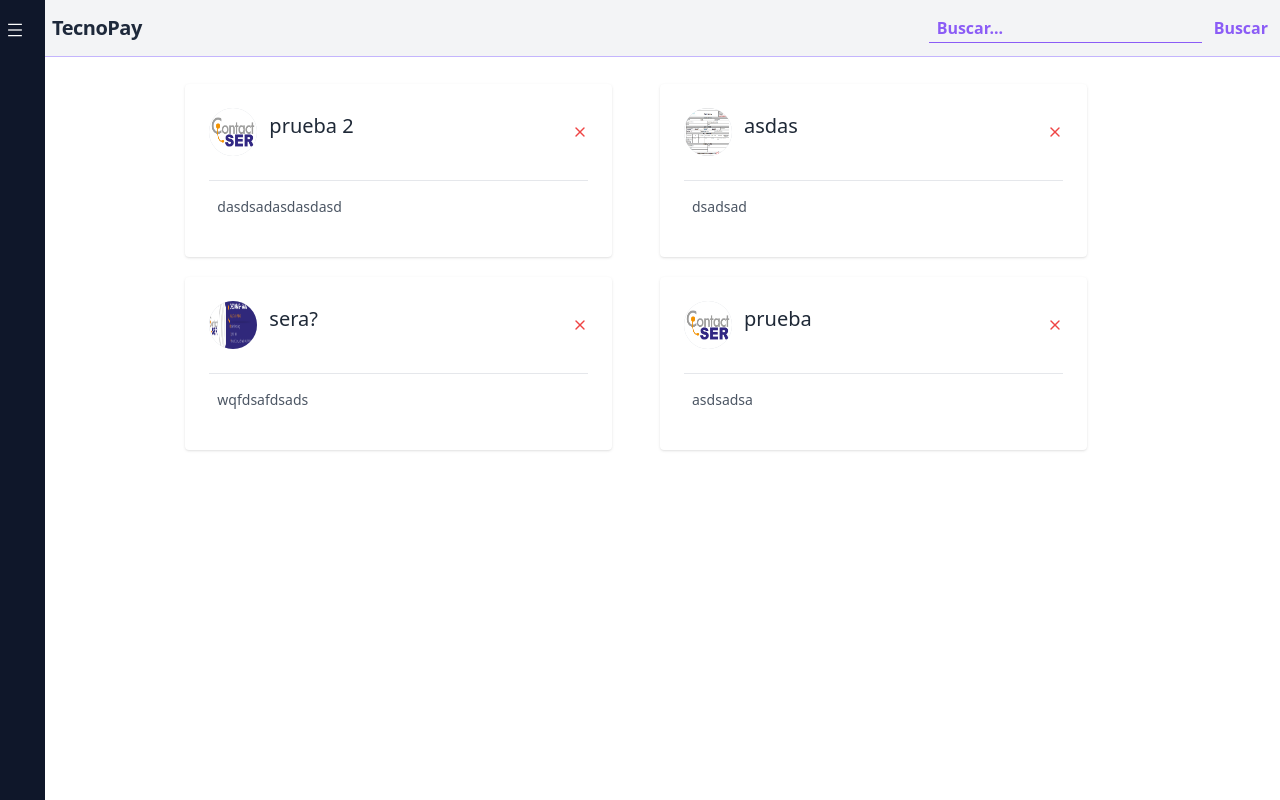
After one commit to Nestor182002/Ecommerce, a Django app: page /recentview/ in a window 1280 px wide. The commit adds this page. Run offline with Django 3.2, Linux system fonts and the light colour scheme; a user stored in the database is signed in; data comes from the database, SQL or seed files in the repository; both versions use the stored data as it was after the commit; some libraries are stand-ins or nearby versions.

Commit message:
modificacion del diseño y vistas recientes de los productos visitados

```diff
--- a/ecommerce/products/models.py
+++ b/ecommerce/products/models.py
@@ -23,3 +23,6 @@ class ProductsViewRecentList(models.Model):
 
     def __str__(self):
         return f"{self.pk}"
+
+    class Meta:
+        ordering = ['-pk']
--- a/ecommerce/products/urls.py
+++ b/ecommerce/products/urls.py
@@ -1,9 +1,10 @@
 from django.urls import path
 
-from products.views import ProductsView,DetailProducts
+from products.views import ProductsView,DetailProducts,RecentViewProduct
 
 
 urlpatterns = [
 path('inicio/',ProductsView.as_view(),name='products'),
-path('products/<int:pk>',DetailProducts,name='detail_products')
+path('products/<int:pk>',DetailProducts,name='detail_products'),
+path('recentview/',RecentViewProduct.as_view(),name='recent')
 ]
--- a/ecommerce/products/views.py
+++ b/ecommerce/products/views.py
@@ -46,6 +46,9 @@ def DetailProducts(request,pk):
         raise Http404("Products does not exist")
     return render(request, 'products/detailproducts.html', {'object': Product_Detail})
 
-# class DetailProducts(DetailView):
-#     model=Products
-#     template_name='products/detailproducts.html'
+class RecentViewProduct(View):
+
+    def get(self, request, *args, **kwargs):
+        user=request.user
+        recent=ProductsViewRecentList.objects.filter(recent_user=user,active=True)
+        return render(request, 'products/recentproducts.html', {'recents': recent})
--- a/ecommerce/templates/base/base.html
+++ b/ecommerce/templates/base/base.html
@@ -28,18 +28,18 @@
 </head>
 <body>
   <!--nav-->
-  <nav class="flex items-center justify-between  bg-violet-700	 p-3 absolute w-full">
+  <nav class="flex items-center justify-between  bg-gray-100 p-3 absolute w-full border-b border-violet-300">
     <div class="flex items-center flex-shrink-0 text-white mr-6">
       <svg class="fill-current h-8 w-8 mr-2" width="54" height="54" viewBox="0 0 54 54" xmlns="http://www.w3.org/2000/svg"><path d="M13.5 22.1c1.8-7.2 6.3-10.8 13.5-10.8 10.8 0 12.15 8.1 17.55 9.45 3.6.9 6.75-.45 9.45-4.05-1.8 7.2-6.3 10.8-13.5 10.8-10.8 0-12.15-8.1-17.55-9.45-3.6-.9-6.75.45-9.45 4.05zM0 38.3c1.8-7.2 6.3-10.8 13.5-10.8 10.8 0 12.15 8.1 17.55 9.45 3.6.9 6.75-.45 9.45-4.05-1.8 7.2-6.3 10.8-13.5 10.8-10.8 0-12.15-8.1-17.55-9.45-3.6-.9-6.75.45-9.45 4.05z"/></svg>
-      <span class="font-extrabold text-xl tracking-tight text-xl">TecnoPay</span>
+      <span class="font-semibold text-xl tracking-tight text-2xl text-slate-800	">TecnoPay</span>
     </div>
 
     <div class="flex buscador flex-row">
 
-    <div class=" relative mr-3 md:mr-0 md:block">
-      <input type="text" id="email-adress-icon" class="block p-2 pl-10 w-full text-gray-900 bg-gray-50 rounded-lg border border-gray-300 sm:text-sm focus:ring-blue-500 focus:border-blue-500 dark:bg-gray-700 dark:border-gray-600 dark:placeholder-gray-400 dark:text-white dark:focus:ring-blue-500 dark:focus:border-blue-500" placeholder="Buscar Productos...">
+    <div class=" relative mr-3 md:mr-0 md:block border-b border-violet-500">
+      <input id="email-adress-icon" class="appearance-none bg-transparent border-none w-full text-slate-700 mr-3 py-1 px-2 leading-tight focus:outline-none placeholder-violet-500 font-semibold" type="text" placeholder="Buscar..." aria-label="buscar">
     </div>
-    <button class="text-white ml-3 font-semibold" id="buscar">
+    <button class="text-violet-500 ml-3 font-semibold" id="buscar">
       Buscar
     </button>
 
@@ -48,10 +48,10 @@
   </nav>
 
   <!--side bar-->
-    <div class="flex flex-col h-screen p-3 w-60 bg-slate-800	 text-white-800 text-white fixed" id="translate">
+    <div class="flex flex-col h-screen p-3 w-60 bg-slate-900	 text-white-800 text-white fixed" id="translate">
         <div class="space-y-3 border-white">
           <div class="flex items-center justify-between  ">
-            <h2 class="text-violet-500">Settings</h2>
+            <h2 class="text-white font-semibold text-base">Settings</h2>
             <button class="p-2" id="button">
               <svg
                 xmlns="http://www.w3.org/2000/svg"
@@ -72,44 +72,49 @@
                   <svg
                     xmlns="http://www.w3.org/2000/svg"
                     viewBox="0 0 512 512"
-                    class="w-5 h-5 fill-current text-violet-500"
+                    class="w-5 h-5 fill-current text-red-500"
                   >
                     <path
                       d="M469.666,216.45,271.078,33.749a34,34,0,0,0-47.062.98L41.373,217.373,32,226.745V496H208V328h96V496H480V225.958ZM248.038,56.771c.282,0,.108.061-.013.18C247.9,56.832,247.756,56.771,248.038,56.771ZM448,464H336V328a32,32,0,0,0-32-32H208a32,32,0,0,0-32,32V464H64V240L248.038,57.356c.013-.012.014-.023.024-.035L448,240Z"
                     ></path>
                   </svg>
-                  <span>Inicio</span>
+                  <span class="font-semibold">Inicio</span>
                 </a>
               </li>
               <li class="rounded-sm">
                 <a href="#" class="flex items-center p-2 space-x-3 rounded-md">
-                  <svg
-                    xmlns="http://www.w3.org/2000/svg"
-                    viewBox="0 0 512 512"
-                    class="w-5 h-5 fill-current text-violet-500"
-                  >
-                    <path
-                      d="M479.6,399.716l-81.084-81.084-62.368-25.767A175.014,175.014,0,0,0,368,192c0-97.047-78.953-176-176-176S16,94.953,16,192,94.953,368,192,368a175.034,175.034,0,0,0,101.619-32.377l25.7,62.2L400.4,478.911a56,56,0,1,0,79.2-79.195ZM48,192c0-79.4,64.6-144,144-144s144,64.6,144,144S271.4,336,192,336,48,271.4,48,192ZM456.971,456.284a24.028,24.028,0,0,1-33.942,0l-76.572-76.572-23.894-57.835L380.4,345.771l76.573,76.572A24.028,24.028,0,0,1,456.971,456.284Z"
-                    ></path>
-                  </svg>
-                  <span>Carrito</span>
+                  <svg class="h-8 w-5 text-red-500"  width="24" height="24" viewBox="0 0 24 24" stroke-width="2" stroke="currentColor" fill="none" stroke-linecap="round" stroke-linejoin="round">  <path stroke="none" d="M0 0h24v24H0z"/>  <circle cx="9" cy="19" r="2" />  <circle cx="17" cy="19" r="2" />  <path d="M3 3h2l2 12a3 3 0 0 0 3 2h7a3 3 0 0 0 3 -2l1 -7h-15.2" /></svg>
+
+                  <span class="font-semibold">Carrito</span>
                 </a>
               </li>
               <li class="rounded-sm">
                 <a href="#" class="flex items-center p-2 space-x-3 rounded-md">
-                  <svg
-                    xmlns="http://www.w3.org/2000/svg"
-                    viewBox="0 0 512 512"
-                    class="w-5 h-5 fill-current text-violet-500"
-                  >
-                    <path
-                      d="M448.205,392.507c30.519-27.2,47.8-63.455,47.8-101.078,0-39.984-18.718-77.378-52.707-105.3C410.218,158.963,366.432,144,320,144s-90.218,14.963-123.293,42.131C162.718,214.051,144,251.445,144,291.429s18.718,77.378,52.707,105.3c33.075,27.168,76.861,42.13,123.293,42.13,6.187,0,12.412-.273,18.585-.816l10.546,9.141A199.849,199.849,0,0,0,480,496h16V461.943l-4.686-4.685A199.17,199.17,0,0,1,448.205,392.507ZM370.089,423l-21.161-18.341-7.056.865A180.275,180.275,0,0,1,320,406.857c-79.4,0-144-51.781-144-115.428S240.6,176,320,176s144,51.781,144,115.429c0,31.71-15.82,61.314-44.546,83.358l-9.215,7.071,4.252,12.035a231.287,231.287,0,0,0,37.882,67.817A167.839,167.839,0,0,1,370.089,423Z"
-                    ></path>
-                    <path
-                      d="M60.185,317.476a220.491,220.491,0,0,0,34.808-63.023l4.22-11.975-9.207-7.066C62.918,214.626,48,186.728,48,156.857,48,96.833,109.009,48,184,48c55.168,0,102.767,26.43,124.077,64.3,3.957-.192,7.931-.3,11.923-.3q12.027,0,23.834,1.167c-8.235-21.335-22.537-40.811-42.2-56.961C270.072,30.279,228.3,16,184,16S97.928,30.279,66.364,56.206C33.886,82.885,16,118.63,16,156.857c0,35.8,16.352,70.295,45.25,96.243a188.4,188.4,0,0,1-40.563,60.729L16,318.515V352H32a190.643,190.643,0,0,0,85.231-20.125,157.3,157.3,0,0,1-5.071-33.645A158.729,158.729,0,0,1,60.185,317.476Z"
-                    ></path>
+                  <svg class="h-8 w-5 text-red-500"  fill="none" viewBox="0 0 24 24" stroke="currentColor">
+                    <path stroke-linecap="round" stroke-linejoin="round" stroke-width="2" d="M7 21a4 4 0 01-4-4V5a2 2 0 012-2h4a2 2 0 012 2v12a4 4 0 01-4 4zm0 0h12a2 2 0 002-2v-4a2 2 0 00-2-2h-2.343M11 7.343l1.657-1.657a2 2 0 012.828 0l2.829 2.829a2 2 0 010 2.828l-8.486 8.485M7 17h.01"/>
                   </svg>
-                  <span>Categorias</span>
+
+                  <span class="font-semibold">Categorias</span>
+                </a>
+              </li>
+              {% if request.user.is_authenticated  %}
+              <li class="rounded-sm">
+                <a href="#" class="flex items-center p-2 space-x-3 rounded-md">
+                  <svg class="h-8 w-5 text-red-500"  fill="none" viewBox="0 0 24 24" stroke="currentColor">
+                    <path stroke-linecap="round" stroke-linejoin="round" stroke-width="2" d="M12 8c-1.657 0-3 .895-3 2s1.343 2 3 2 3 .895 3 2-1.343 2-3 2m0-8c1.11 0 2.08.402 2.599 1M12 8V7m0 1v8m0 0v1m0-1c-1.11 0-2.08-.402-2.599-1M21 12a9 9 0 11-18 0 9 9 0 0118 0z"/>
+                  </svg>
+                  <span class="font-semibold">Compras</span>
+                </a>
+              </li>
+              {% endif %}
+              <li class="rounded-sm ">
+                <a href="{% url 'recent' %}" class="flex items-center p-2 space-x-3 rounded-md">
+                  <svg class="h-8 w-5 text-red-500"  fill="none" viewBox="0 0 24 24" stroke="currentColor">
+                    <path stroke-linecap="round" stroke-linejoin="round" stroke-width="2" d="M15 12a3 3 0 11-6 0 3 3 0 016 0z"/>
+                    <path stroke-linecap="round" stroke-linejoin="round" stroke-width="2" d="M2.458 12C3.732 7.943 7.523 5 12 5c4.478 0 8.268 2.943 9.542 7-1.274 4.057-5.064 7-9.542 7-4.477 0-8.268-2.943-9.542-7z"/>
+                  </svg>
+
+                  <span class="font-semibold">Vistas Recientes</span>
                 </a>
               </li>
               {% if request.user.is_authenticated  %}
@@ -118,50 +123,14 @@
                   <svg
                     xmlns="http://www.w3.org/2000/svg"
                     viewBox="0 0 512 512"
-                    class="w-5 h-5 fill-current text-violet-500"
-                  >
-                    <path
-                      d="M203.247,386.414,208,381.185V355.4L130.125,191H93.875L16,355.4v27.042l4.234,4.595a124.347,124.347,0,0,0,91.224,39.982h.42A124.343,124.343,0,0,0,203.247,386.414ZM176,368.608a90.924,90.924,0,0,1-64.231,26.413h-.33A90.907,90.907,0,0,1,48,369.667V362.6l64-135.112L176,362.6Z"
-                    ></path>
-                    <path
-                      d="M418.125,191h-36.25L304,355.4v27.042l4.234,4.595a124.347,124.347,0,0,0,91.224,39.982h.42a124.343,124.343,0,0,0,91.369-40.607L496,381.185V355.4ZM464,368.608a90.924,90.924,0,0,1-64.231,26.413h-.33A90.907,90.907,0,0,1,336,369.667V362.6l64-135.112L464,362.6Z"
-                    ></path>
-                    <path
-                      d="M272,196.659A56.223,56.223,0,0,0,309.659,159H416V127H309.659a55.991,55.991,0,0,0-107.318,0H96v32H202.341A56.223,56.223,0,0,0,240,196.659V463H136v32H376V463H272ZM232,143a24,24,0,1,1,24,24A24,24,0,0,1,232,143Z"
-                    ></path>
-                  </svg>
-                  <span>Compras</span>
-                </a>
-              </li>
-              {% endif %}
-              <li class="rounded-sm ">
-                <a href="" class="flex items-center p-2 space-x-3 rounded-md">
-                  <svg
-                    xmlns="http://www.w3.org/2000/svg"
-                    viewBox="0 0 512 512"
-                    class="w-5 h-5 fill-current text-violet-500"
-                  >
-                    <path
-                      d="M453.122,79.012a128,128,0,0,0-181.087.068l-15.511,15.7L241.142,79.114l-.1-.1a128,128,0,0,0-181.02,0l-6.91,6.91a128,128,0,0,0,0,181.019L235.485,449.314l20.595,21.578.491-.492.533.533L276.4,450.574,460.032,266.94a128.147,128.147,0,0,0,0-181.019ZM437.4,244.313,256.571,425.146,75.738,244.313a96,96,0,0,1,0-135.764l6.911-6.91a96,96,0,0,1,135.713-.051l38.093,38.787,38.274-38.736a96,96,0,0,1,135.765,0l6.91,6.909A96.11,96.11,0,0,1,437.4,244.313Z"
-                    ></path>
-                  </svg>
-                  <span>Vistas Recientes</span>
-                </a>
-              </li>
-              {% if request.user.is_authenticated  %}
-              <li class="rounded-sm">
-                <a href="#" class="flex items-center p-2 space-x-3 rounded-md">
-                  <svg
-                    xmlns="http://www.w3.org/2000/svg"
-                    viewBox="0 0 512 512"
-                    class="w-5 h-5 fill-current text-violet-500"
+                    class="w-5 h-5 fill-current text-red-500"
                   >
                     <path
                       d="M440,424V88H352V13.005L88,58.522V424H16v32h86.9L352,490.358V120h56V456h88V424ZM320,453.642,120,426.056V85.478L320,51Z"
                     ></path>
                     <rect width="32" height="64" x="256" y="232"></rect>
                   </svg>
-                  <span>logout</span>
+                  <span class="font-semibold">logout</span>
                 </a>
               </li>
                 {% else %}
@@ -178,7 +147,7 @@
                       ></path>
                       <rect width="32" height="64" x="256" y="232"></rect>
                     </svg>
-                    <span>Login</span>
+                    <span class="font-semibold">Login</span>
                   </a>
                 </li>
 
--- /dev/null
+++ b/ecommerce/templates/products/recentproducts.html
@@ -0,0 +1,47 @@
+{% extends "base/base.html" %}
+{% load static %}
+{% block title %}
+<title>recientes</title>
+{% endblock %}
+
+{% block content%}
+
+<div aria-label="group of cards" tabindex="0" class="focus:outline-none py-8 w-full">
+    <!--- more free and premium Tailwind CSS components at https://tailwinduikit.com/ --->
+
+                <div class="flex flex-wrap	 items-center justify-center w-full mt-8">
+                    {% for recent in recents %}
+                    <div aria-label="card 6" tabindex="0" class="focus:outline-none lg:w-4/12 lg:mr-7 lg:mb-0 mb-7 bg-white p-6 shadow rounded m-5">
+
+                        <div class="flex items-center border-b border-gray-200 pb-6">
+                            <img class="w-12 h-12 bg-gray-300 rounded-full flex flex-shrink-0" src="{{recent.recent_product.img.url}}" alt="">
+                            <div class="flex items-start justify-between w-full">
+                                <div class="pl-3 w-full">
+                                    <a href="{% url 'detail_products' recent.recent_product.id %}">
+                                        <p tabindex="0" class="focus:outline-none text-xl font-medium leading-5 text-gray-800">{{recent.recent_product}}</p>
+                                    </a>
+                                </div>
+                                <div role="img" aria-label="bookmark">
+                                    <a href="#">
+                                        <svg class="h-8 w-4 text-red-500 cursor-pointer	"  width="24" height="24" viewBox="0 0 24 24" stroke-width="2" stroke="currentColor" fill="none" stroke-linecap="round" stroke-linejoin="round">  <path stroke="none" d="M0 0h24v24H0z"/>  <line x1="18" y1="6" x2="6" y2="18" />  <line x1="6" y1="6" x2="18" y2="18" /></svg>
+                                    </a>
+                                </div>
+                            </div>
+                        </div>
+                        <div class="px-2">
+                            <p tabindex="0" class="focus:outline-none text-sm leading-5 py-4 text-gray-600">{{recent.recent_product.description}}</p>
+                        </div>
+                    </div>
+                    {% endfor %}
+                </div>
+            </div>
+
+<!-- {% for recent in recents %}
+<div class="">
+    <h2>{{recent.recent_user}}</h2>
+<span>{{recent.recent_product}}</span>
+</div>
+{% endfor %} -->
+
+
+{% endblock %}
```
Also changed, not shown: ecommerce/db.sqlite3.
